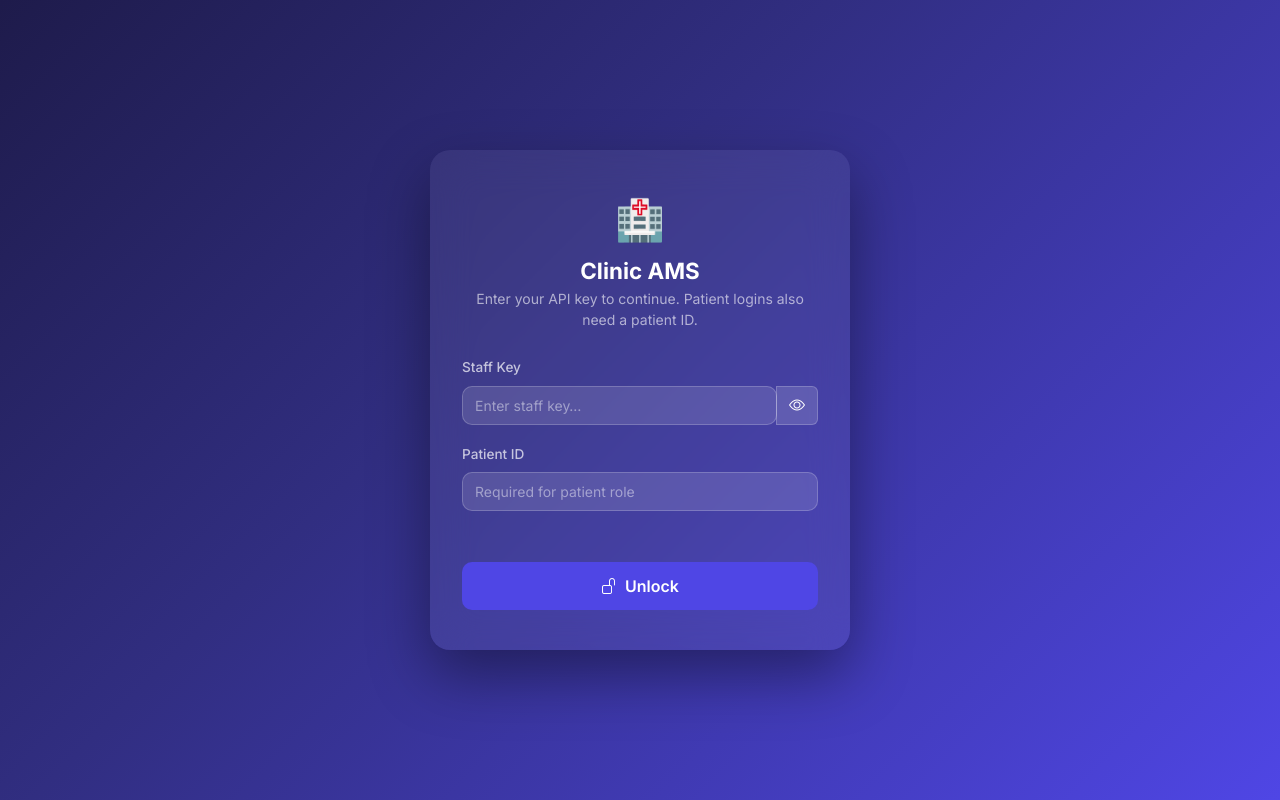
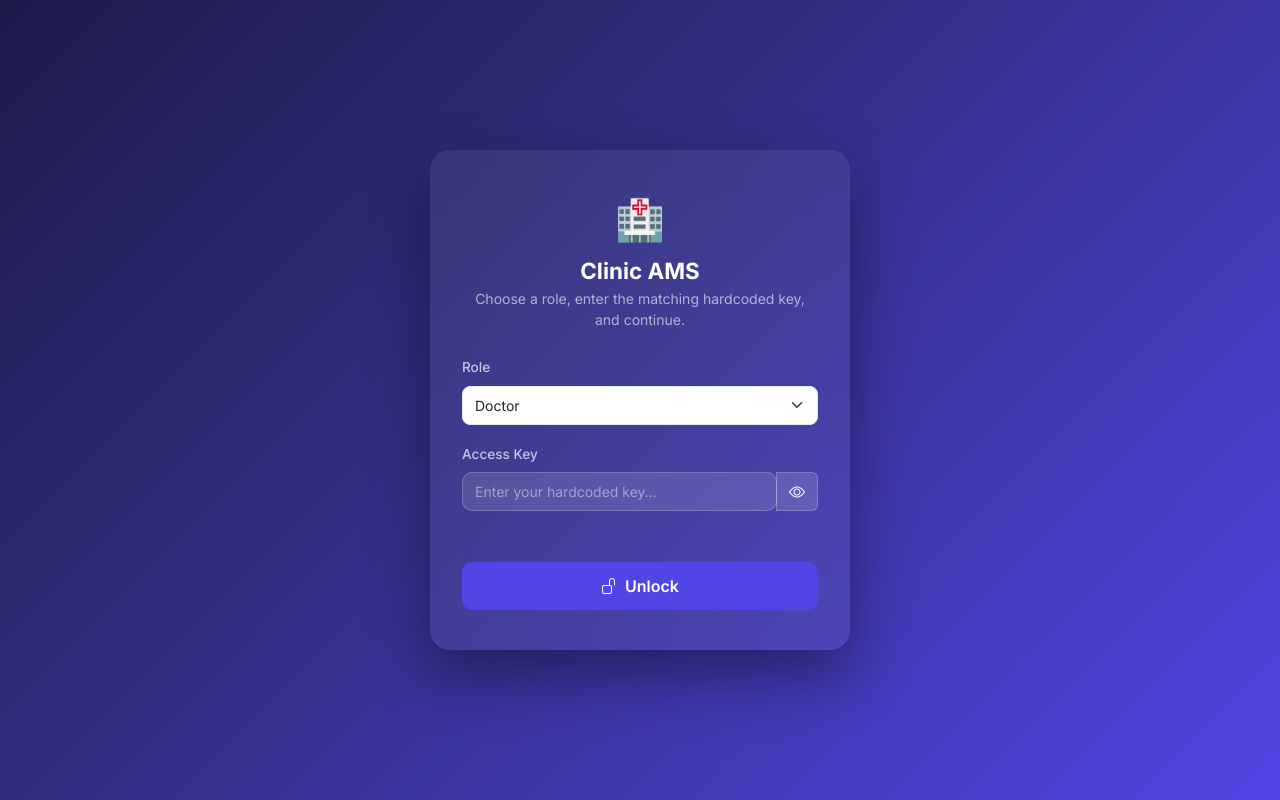
Before and after one commit to AdityaShankar1/AMS_Clinic, a FastAPI app: page / in a window 1280 px wide. Run offline with FastAPI, Linux system fonts and the light colour scheme; parts of the project's set-up code (start-up, migrations or seed data) failed here and were passed over; some libraries are stand-ins or nearby versions.

Commit message:
Make login role-aware with hardcoded clinic creds

```diff
--- a/app/core/config.py
+++ b/app/core/config.py
@@ -13,6 +13,7 @@ class Settings:
     DOCTOR_KEY: str       = os.getenv("DOCTOR_KEY", "doctor-changeme")
     RECEPTIONIST_KEY: str = os.getenv("RECEPTIONIST_KEY", "recep-changeme")
     PATIENT_KEY: str      = os.getenv("PATIENT_KEY", "patient-changeme")
+    DEMO_PATIENT_ID: int  = int(os.getenv("DEMO_PATIENT_ID", "1"))
 
 
 settings = Settings()
--- a/app/core/security.py
+++ b/app/core/security.py
@@ -61,10 +61,7 @@ def resolve_session(x_staff_key: str = Header(...), x_patient_id: int | None = H
         raise HTTPException(status_code=401, detail="Invalid or missing API key.")
 
     if not isinstance(x_patient_id, int):
-        x_patient_id = None
-
-    if role == UserRole.PATIENT and x_patient_id is None:
-        raise HTTPException(status_code=400, detail="Patient sessions require an X-Patient-Id header.")
+        x_patient_id = settings.DEMO_PATIENT_ID if role == UserRole.PATIENT else None
 
     return AuthSession(role=role, patient_id=x_patient_id if role == UserRole.PATIENT else None)
 
--- a/app/templates/dashboard.html
+++ b/app/templates/dashboard.html
@@ -255,18 +255,26 @@
   <div class="card text-center">
     <div class="logo">🏥</div>
     <h2>Clinic AMS</h2>
-    <p class="mb-4">Enter your API key to continue. Patient logins also need a patient ID.</p>
+    <p class="mb-4">Choose a role, enter the matching hardcoded key, and continue.</p>
     <div class="mb-3 text-start">
-      <label for="staff-key-input" class="form-label" style="color:rgba(255,255,255,.7)">Staff Key</label>
+      <label for="role-select" class="form-label" style="color:rgba(255,255,255,.7)">Role</label>
+      <select id="role-select" class="form-select">
+        <option value="doctor">Doctor</option>
+        <option value="receptionist">Receptionist</option>
+        <option value="patient">Patient</option>
+      </select>
+    </div>
+    <div class="mb-3 text-start">
+      <label for="staff-key-input" class="form-label" style="color:rgba(255,255,255,.7)">Access Key</label>
       <div class="input-group">
-        <input type="password" id="staff-key-input" class="form-control" placeholder="Enter staff key…" />
+        <input type="password" id="staff-key-input" class="form-control" placeholder="Enter your hardcoded key…" />
         <button class="btn" style="background:rgba(255,255,255,.15);color:#fff;border:1px solid rgba(255,255,255,.2);"
                 onclick="toggleKeyVisibility()" id="eye-btn"><i class="bi bi-eye"></i></button>
       </div>
     </div>
-    <div class="mb-3 text-start">
+    <div class="mb-3 text-start" id="patient-id-wrap" style="display:none;">
       <label for="patient-id-input" class="form-label" style="color:rgba(255,255,255,.7)">Patient ID</label>
-      <input type="number" id="patient-id-input" class="form-control" placeholder="Required for patient role" />
+      <input type="number" id="patient-id-input" class="form-control" placeholder="Defaults to the demo patient" />
     </div>
     <div id="lock-error"></div>
     <button class="btn-unlock mt-2" onclick="tryUnlock()"><i class="bi bi-unlock me-2"></i>Unlock</button>
@@ -771,6 +779,15 @@ function applyRolePermissions() {
   }
 }
 
+function syncLoginForm() {
+  const role = document.getElementById('role-select').value;
+  const patientWrap = document.getElementById('patient-id-wrap');
+  patientWrap.style.display = role === 'patient' ? '' : 'none';
+  if (role === 'patient' && !document.getElementById('patient-id-input').value) {
+    document.getElementById('patient-id-input').value = '1';
+  }
+}
+
 /* ═══════════════════════════════════════════════════════
    AUTH
 ══════════════════════════════════════════════════════════ */
@@ -784,8 +801,12 @@ function toggleKeyVisibility() {
 document.getElementById('staff-key-input').addEventListener('keydown', e => {
   if (e.key === 'Enter') tryUnlock();
 });
+document.getElementById('role-select').addEventListener('change', syncLoginForm);
+
+syncLoginForm();
 
 async function tryUnlock() {
+  const selectedRole = document.getElementById('role-select').value;
   const key = document.getElementById('staff-key-input').value.trim();
   const patientIdRaw = document.getElementById('patient-id-input').value.trim();
   const patientId = patientIdRaw ? Number.parseInt(patientIdRaw, 10) : null;
@@ -799,6 +820,10 @@ async function tryUnlock() {
   const r = await fetch('/auth/me', { headers });
   if (r.ok) {
     const session = await r.json();
+    if (session.role !== selectedRole) {
+      err.textContent = `That key belongs to the ${session.role} role, not ${selectedRole}.`;
+      return;
+    }
     if (session.role === 'patient' && !Number.isInteger(patientId)) {
       err.textContent = 'Patient role requires a valid patient ID.';
       return;
```
Also changed, not shown: tests/test_auth_and_permissions.py (+3 -4 lines), 1 other file.
